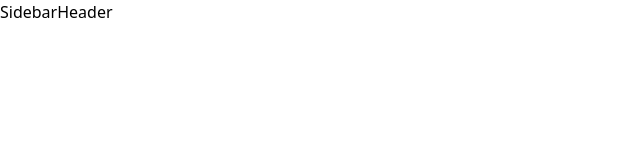
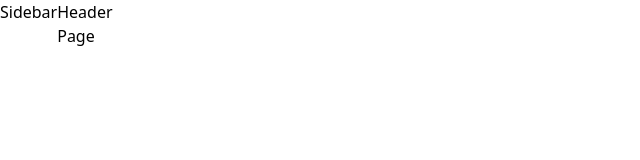
Before and after one commit to soorajkj/flux, a Next.js app: page / in a window 1280 px wide. Shown: the top 160 px of the page, without its empty margins (0-640 px from the left). Built offline with nearby package versions, Linux system fonts and the light colour scheme; what prettier-plugin-tailwindcss would draw is missing.

Commit message:
refactor: migration to 'app' dir

```diff
--- /dev/null
+++ b/app/head.tsx
@@ -0,0 +1,10 @@
+export default function Head() {
+  return (
+    <>
+      <meta name="description" content="still in developement mode" />
+      <meta name="viewport" content="width=device-width, initial-scale=1" />
+      <link rel="icon" href="/favicon.ico" />
+      <title>Hinswien</title>
+    </>
+  );
+}
--- /dev/null
+++ b/app/layout.tsx
@@ -0,0 +1,26 @@
+import '_styles/tailwind.css';
+import '_styles/app.css';
+
+export default function RootLayout({
+  children,
+}: {
+  children: React.ReactNode;
+}) {
+  return (
+    <html lang="en">
+      <head />
+      <body>
+        <div className="h-screen w-screen overflow-hidden">
+          <div className="flex h-full w-full flex-row">
+            <aside className="h-full w-auto">Sidebar</aside>
+            <div className="flex flex-1 flex-col">
+              <header>Header</header>
+              <main className="flex-grow overflow-y-auto">{children}</main>
+              <footer>Footer</footer>
+            </div>
+          </div>
+        </div>
+      </body>
+    </html>
+  );
+}
--- /dev/null
+++ b/app/page.tsx
@@ -0,0 +1,3 @@
+export default function Page() {
+  return <div>Page</div>;
+}
--- a/next.config.js
+++ b/next.config.js
@@ -1,6 +1,9 @@
 /** @type {import('next').NextConfig} */
 const nextConfig = {
   reactStrictMode: true,
+  experimental: {
+    appDir: true,
+  },
 };
 
 module.exports = nextConfig;
--- a/src/layouts/dashboard.tsx
+++ /dev/null
@@ -1,18 +0,0 @@
-export default function DashboardLayout({
-  children,
-}: {
-  children: React.ReactNode;
-}) {
-  return (
-    <div className="h-screen w-screen overflow-hidden">
-      <div className="flex h-full w-full flex-row">
-        <aside className="h-full w-auto">Sidebar</aside>
-        <div className="flex flex-1 flex-col">
-          <header>Header</header>
-          <main className="flex-grow overflow-y-auto">{children}</main>
-          <footer>Footer</footer>
-        </div>
-      </div>
-    </div>
-  );
-}
--- a/src/pages/_app.tsx
+++ /dev/null
@@ -1,12 +0,0 @@
-import type { AppProps } from 'next/app';
-import DashboardLayout from '_layouts/dashboard';
-import '_styles/tailwind.css';
-import '_styles/app.css';
-
-export default function App({ Component, pageProps }: AppProps) {
-  return (
-    <DashboardLayout>
-      <Component {...pageProps} />
-    </DashboardLayout>
-  );
-}
--- a/src/pages/_document.tsx
+++ /dev/null
@@ -1,13 +0,0 @@
-import { Html, Head, Main, NextScript } from 'next/document';
-
-export default function Document() {
-  return (
-    <Html lang="en">
-      <Head />
-      <body>
-        <Main />
-        <NextScript />
-      </body>
-    </Html>
-  );
-}
--- a/src/pages/index.tsx
+++ /dev/null
@@ -1,14 +0,0 @@
-import Head from 'next/head';
-
-export default function HomePage() {
-  return (
-    <>
-      <Head>
-        <title>Scribble</title>
-        <meta name="description" content="still in developement mode" />
-        <meta name="viewport" content="width=device-width, initial-scale=1" />
-        <link rel="icon" href="/favicon.ico" />
-      </Head>
-    </>
-  );
-}
--- a/src/styles/app.css
+++ b/src/styles/app.css
@@ -1,6 +1,3 @@
-// variables
-
-// scrollbar
 ::-webkit-scrollbar-track {
   background-color: transparent;
   border-style: solid;
@@ -22,3 +19,11 @@
   height: 0;
   width: 1rem;
 }
+
+html {
+  scroll-behavior: smooth;
+}
+
+body {
+  position: relative;
+}
--- a/tailwind.config.js
+++ b/tailwind.config.js
@@ -2,8 +2,7 @@
 
 module.exports = {
   content: [
-    './src/pages/**/*.{js,ts,jsx,tsx}',
-    './src/layouts/**/*.{js,ts,jsx,tsx}',
+    './app/**/*.{js,ts,jsx,tsx}',
     './src/components/**/*.{js,ts,jsx,tsx}',
   ],
   theme: {
```
Also changed, not shown: tsconfig.json (+9 -5 lines).
